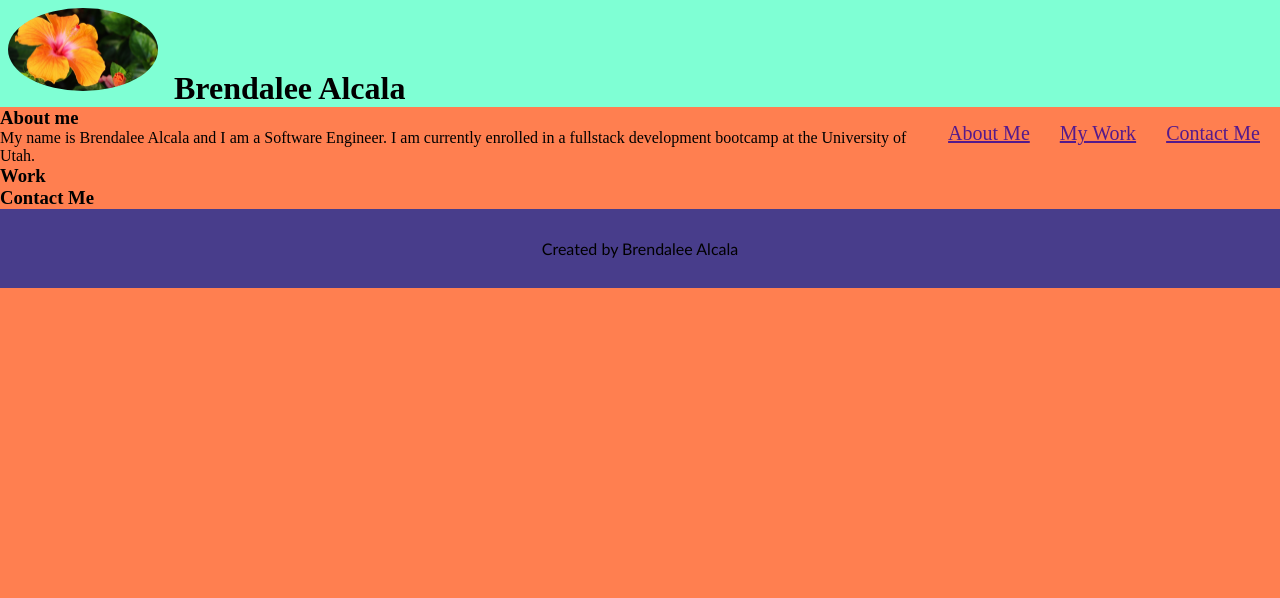
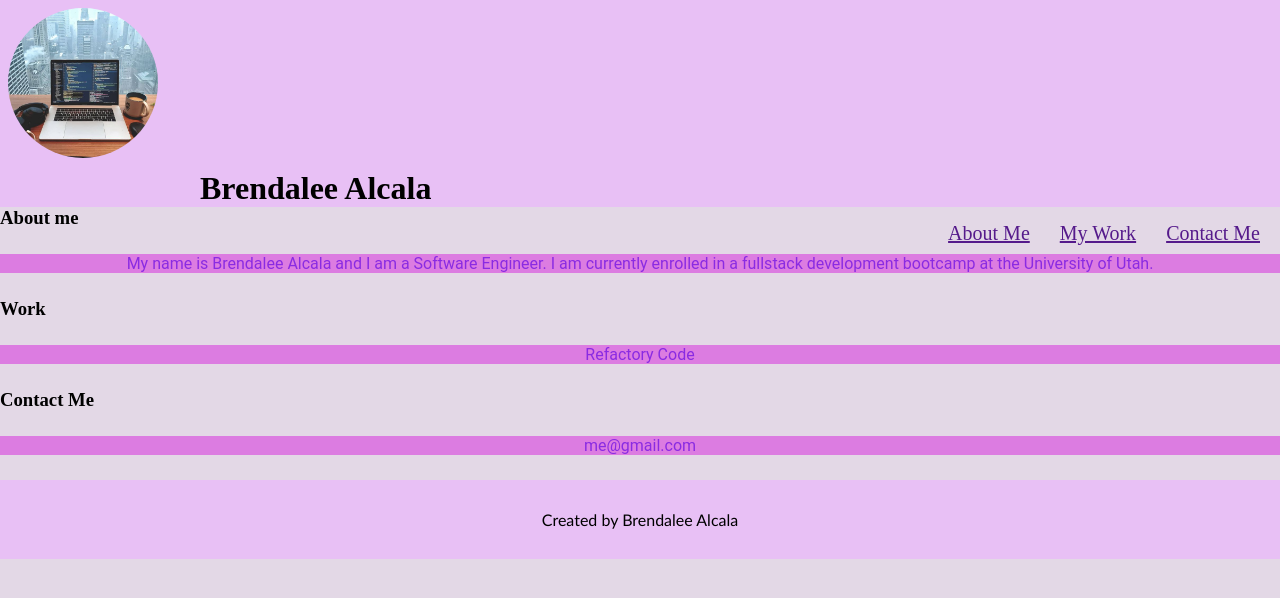
Before and after one commit to brendaleea/My-Portfolio, a plain HTML site: page index.html in a window 1280 px wide. Drawn offline with Linux system fonts and the light colour scheme.

Commit message:
added css properties

```diff
--- a/index.html
+++ b/index.html
@@ -2,8 +2,13 @@
 <html lang="en-us">
 
 <head>
-<meta charset="UTF-8" />
+<meta charset="UTF-8"/>
+
+<link rel="preconnect" href="https://fonts.googleapis.com">
+<link rel="preconnect" href="https://fonts.gstatic.com" crossorigin>
+<link href="https://fonts.googleapis.com/css2?family=Roboto:wght@400;700&display=swap" >
 <link rel="stylesheet" href="./style.css">
+
 <title> My Portfolio </title>
 </head>
 
@@ -11,11 +16,12 @@
 <body class="body">
 
   <header class="header">
-    <h1>
-      <img class="img-flower" src="./Images/Flower.jpg" alt="Flower image">
-     Brendalee Alcala </h1>
 
-    <nav class="nav">
+  <img class="img-comp" src="./Images/Computer.jpeg" alt="Flower image">
+
+  <h1> Brendalee Alcala </h1>
+
+  <nav class="nav">
 <ul>
 <li>
   <a href=""> About Me</a>
@@ -33,30 +39,50 @@
     </nav>
   </header>
 
+<main>
 
 
-
-</body>
 <section>
 <h3>
 About me
 </h3>
+<p>
  My name is Brendalee Alcala and I am a Software Engineer. I am currently enrolled in a fullstack development bootcamp at the University of Utah.
+</p>
 
 </section>
+
 
 <section>
   <h3>
   Work
 </h3>
+<p>
+  Refactory Code
+
+</p>
 </section>
+
+
 
 <section>
   <h3>
   Contact Me
   </h3>
+  <p>
+    me@gmail.com
+  </p>
 </section>
 
+
+
 <footer class="footer">
-  Created by Brendalee Alcala
+  Created by <span class="span-2"> Brendalee Alcala </span>
 </footer>
+
+</main>
+
+
+</body>
+
+</html>
--- a/style.css
+++ b/style.css
@@ -4,9 +4,10 @@ padding: 0;
 box-sizing: border-box;
 
 
+
 }
 
-.img-flower{
+.img-comp{
   width: 150px;
   height:auto;
   border-radius: 50%;
@@ -15,13 +16,19 @@ box-sizing: border-box;
 }
 
 .header{
-  vertical-align: middle;
-  background-color: aquamarine;
+  background-color: rgb(232, 192, 245);
+}
+
+h1{
+
+  margin-left: 200px;
 
 }
 
-.nav{
-color: rgb(213, 131, 31); /* Text color not working??? */
+
+
+.header nav {
+color: rgb(183, 97, 117); /* Text color not working??? */
 cursor: pointer;
 padding-top: 15px;
 margin-right: 20px;
@@ -33,11 +40,13 @@ font-size: 20px;
 .header nav ul{
   list-style-type: none;
 
+
 }
 
 .header nav ul li{
 display: inline-block;
 margin-left: 25px;
+
 
 }
 
@@ -51,17 +60,42 @@ opacity: 0.4 ;
 
 }
 
+p{
+  margin-top: 25px;
+  margin-bottom: 25px;
+  text-align: center;
+  color: blueviolet;
+  width:auto;
+  font-family: roboto;
+  background-color: rgb(220, 124, 225);
+}
+
+
+
+
+
+
+
+
+
 .body{
-  background-color: coral;
+  background-color: rgb(227, 216, 230);
 
 
 }
 
 
 .footer{
-background-color: darkslateblue;
+background-color: rgb(232, 192, 245);
 padding: 30px;
 clear: both;
 font-family: 'Trebuchet MS', 'Lucida Sans Unicode', 'Lucida Grande', 'Lucida Sans', Arial, sans-serif;
 text-align: center;
+
+
 }
+
+.span-2:hover{
+text-decoration: underline;
+cursor: pointer;
+}
```
Also changed, not shown: Images/Computer.jpeg (added), Images/Flower.jpg (deleted).
